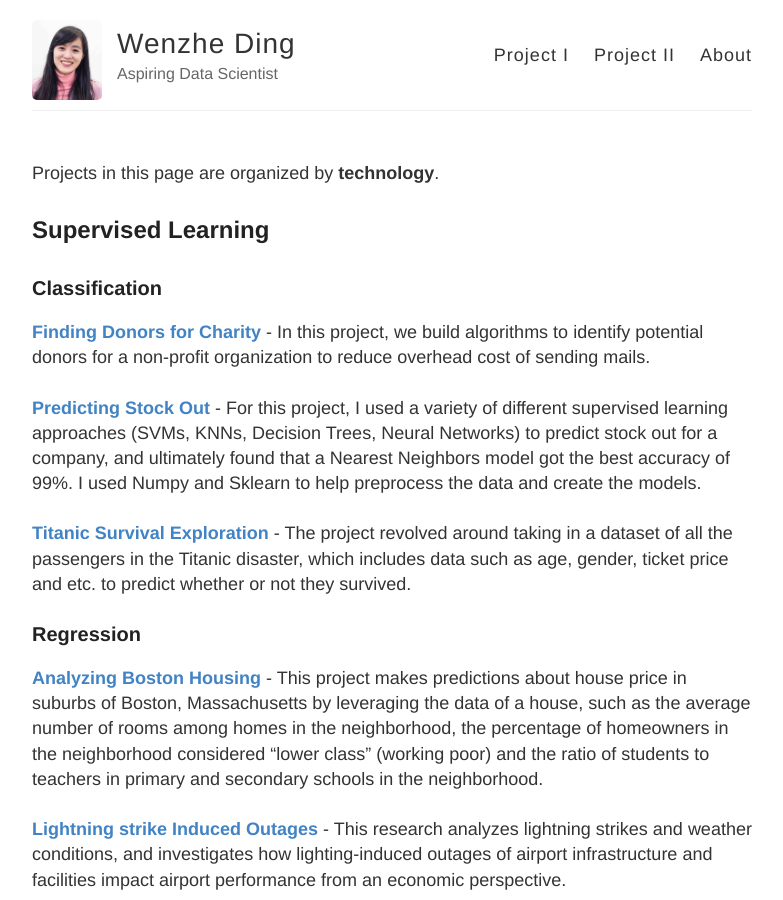
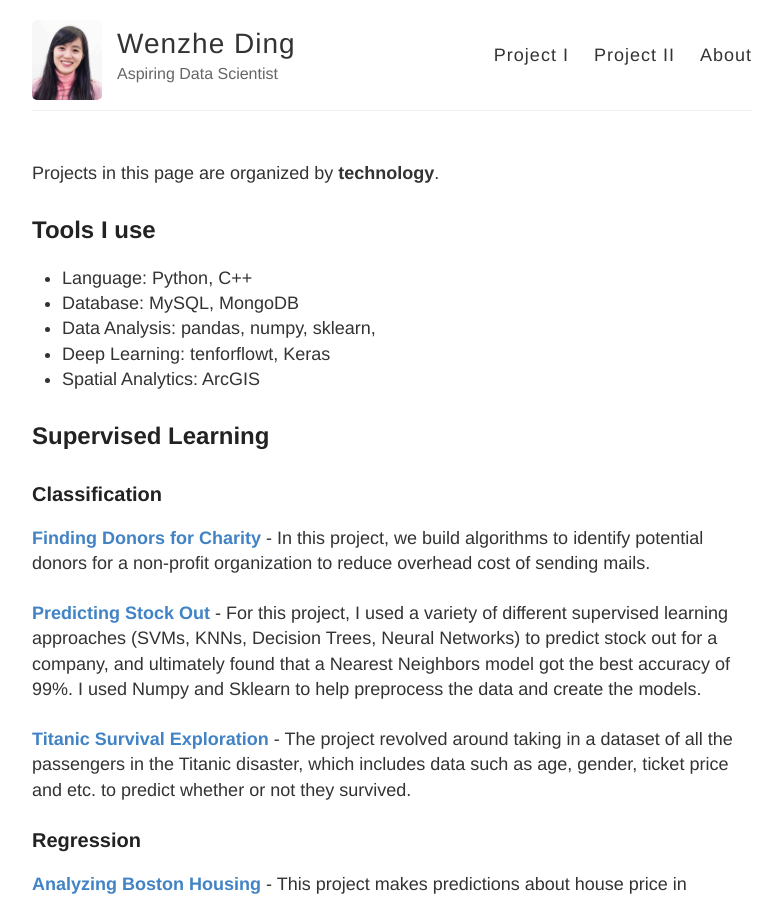
Before and after one commit to wzding/deprecated_wzding.github.io, a Jekyll site: the page built from project2.md, in a window 1280 px wide and 900 px high. Shown: the whole window, without its empty margins (248-1031 px from the left). Built offline with Jekyll 4.4.1, drawn with Linux system fonts in a browser that asks for light colours; some of the changed text lies outside the part shown.

Commit message:
changed order

```diff
--- a/project2.md
+++ b/project2.md
@@ -4,6 +4,13 @@ permalink: /project2/
 ---
 
 Projects in this page are organized by **technology**.
+
+## Tools I use
+* Language: Python, C++
+* Database: MySQL, MongoDB
+* Data Analysis: pandas, numpy, sklearn,
+* Deep Learning: tenforflowt, Keras
+* Spatial Analytics: ArcGIS
 
 ## Supervised Learning
 ### Classification
```
Also changed, not shown: other parts of project2.md (+0 -7 lines).
